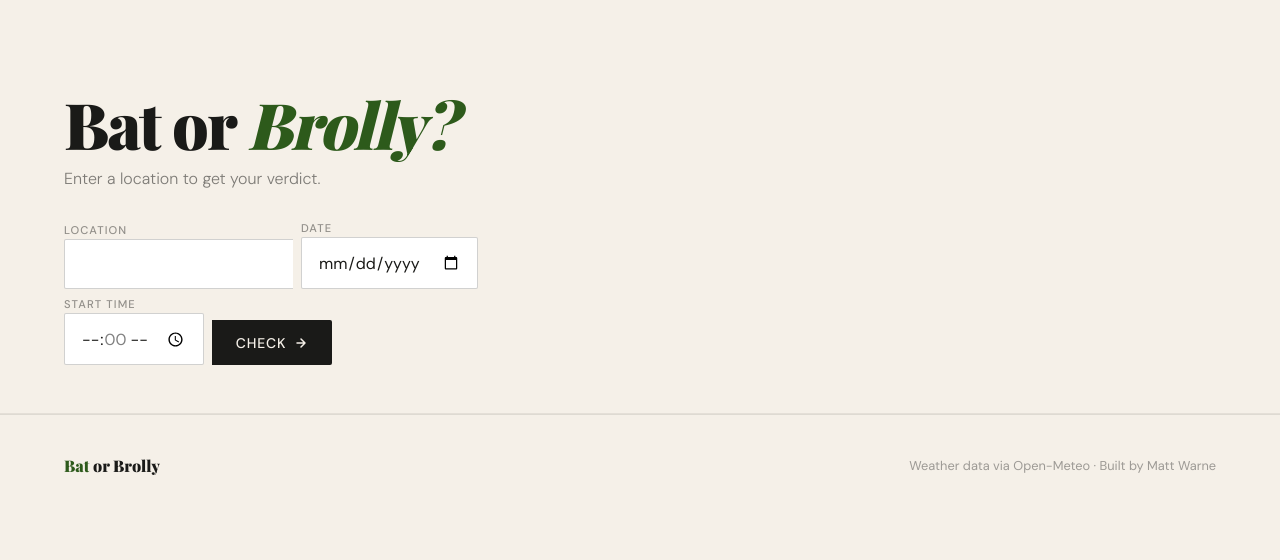
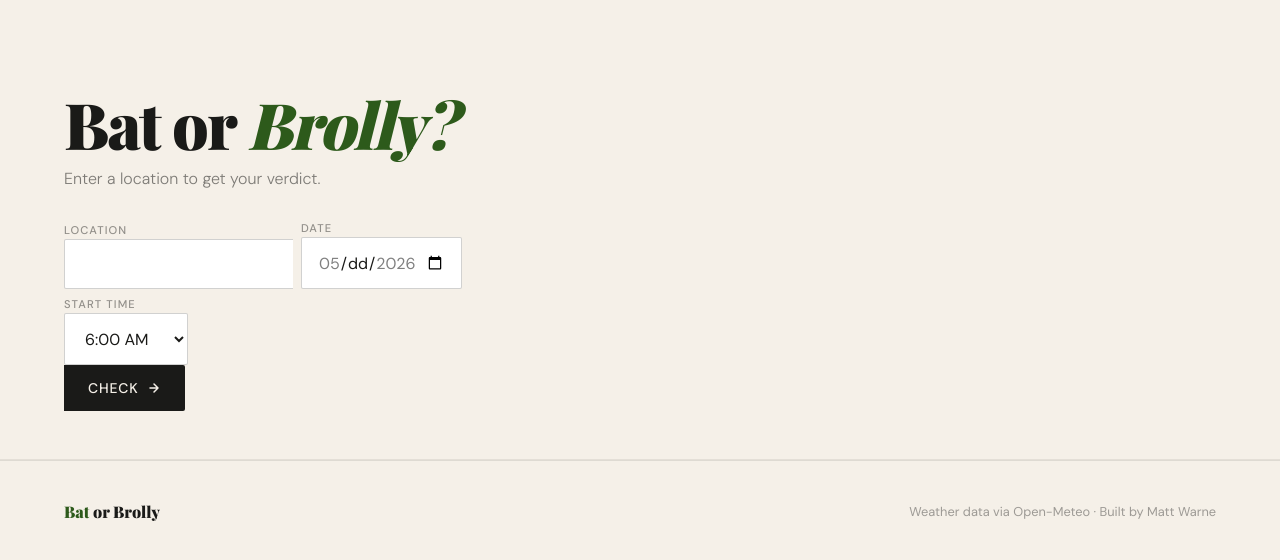
Before and after one commit to MattW-9393/bat-or-brolly, a Flask app: page /bat_or_brolly in a window 1280 px wide. Shown: the part 68-628 px from the top of the page. Run offline with Flask 3, Linux system fonts and the light colour scheme; some libraries are stand-ins or nearby versions; some web fonts are replaced.

Commit message:
Restrict date selection to 7 days & change time picker to select-box

```diff
--- a/bat_or_brolly/__init__.py
+++ b/bat_or_brolly/__init__.py
@@ -2,6 +2,8 @@
 from flask import Flask, request
 from flask import render_template
 from wtforms import Form, StringField, validators
+from datetime import date, timedelta
+
 
 #Adding comment to test GH Actions
 class WeatherForm(Form):
@@ -95,6 +97,8 @@
 
     @app.route('/bat_or_brolly', methods=['GET'])
     def the_app():
+        today = date.today().isoformat()
+        max_date = (date.today() + timedelta(days=7)).isoformat()
         form = WeatherForm(request.args)
         temperature = None
         rainfall = None
@@ -120,7 +124,9 @@
                     location_error = True  # date/time outside forecast window
             else:
                 location_error = True
-        return render_template('app.html', form=form,
+        return render_template('app.html',
+                               today=today, max_date=max_date,
+                               form=form,
                                location_name=location_name,
                                temperature=temperature,
                                rainfall=rainfall,
--- a/bat_or_brolly/templates/app.html
+++ b/bat_or_brolly/templates/app.html
@@ -1,15 +1,18 @@
 <!DOCTYPE html>
 <html lang="en">
+
 <head>
-    <meta charset="UTF-8"/>
-    <meta name="viewport" content="width=device-width, initial-scale=1.0"/>
+    <meta charset="UTF-8" />
+    <meta name="viewport" content="width=device-width, initial-scale=1.0" />
     <title>Bat or Brolly — Check Conditions</title>
-    <link rel="preconnect" href="https://fonts.googleapis.com"/>
-    <link rel="preconnect" href="https://fonts.gstatic.com" crossorigin/>
-    <link href="https://fonts.googleapis.com/css2?family=Playfair+Display:ital,wght@0,700;0,900;1,700&family=DM+Sans:wght@300;400;500&display=swap"
-          rel="stylesheet"/>
-    <link rel="stylesheet" href="{{ url_for('static', filename='style.css') }}"/>
+    <link rel="preconnect" href="https://fonts.googleapis.com" />
+    <link rel="preconnect" href="https://fonts.gstatic.com" crossorigin />
+    <link
+        href="https://fonts.googleapis.com/css2?family=Playfair+Display:ital,wght@0,700;0,900;1,700&family=DM+Sans:wght@300;400;500&display=swap"
+        rel="stylesheet" />
+    <link rel="stylesheet" href="{{ url_for('static', filename='style.css') }}" />
 </head>
+
 <body>
 
     <!-- NAV -->
@@ -38,17 +41,35 @@
                     </div>
                     <div class="search-field-group">
                         <label class="search-label" for="start-date">Date</label>
-                    <input class="search-input" id="start-date" type="date" name="start-date">
+                        <input class="search-input" id="start-date" type="date" name="start-date" min="{{ today }}"
+                            max="{{ max_date }}">
                     </div>
                     <div class="search-field-group">
                         <label class="search-label" for="start-time">Start Time</label>
-                    <input class="search-input" id="start-time" type="time" name="start-time" step="3600">
+                        <select class="search-input" id="start-time" name="start-time">
+                            <option value="06:00">6:00 AM</option>
+                            <option value="07:00">7:00 AM</option>
+                            <option value="08:00">8:00 AM</option>
+                            <option value="09:00">9:00 AM</option>
+                            <option value="10:00">10:00 AM</option>
+                            <option value="11:00">11:00 AM</option>
+                            <option value="12:00">12:00 PM</option>
+                            <option value="13:00">1:00 PM</option>
+                            <option value="14:00">2:00 PM</option>
+                            <option value="15:00">3:00 PM</option>
+                            <option value="16:00">4:00 PM</option>
+                            <option value="17:00">5:00 PM</option>
+                            <option value="18:00">6:00 PM</option>
+                            <option value="19:00">7:00 PM</option>
+                            <option value="20:00">8:00 PM</option>
+                        </select>
+                    </div>
                 </div>
                 <button type="submit" class="search-btn">
                     Check
                     <svg width="14" height="14" viewBox="0 0 14 14" fill="none">
                         <path d="M3 7h8M7 3l4 4-4 4" stroke="currentColor" stroke-width="1.5" stroke-linecap="round"
-                              stroke-linejoin="round"/>
+                            stroke-linejoin="round" />
                     </svg>
                 </button>
         </div>
@@ -68,7 +89,8 @@
     <section class="results-section">
 
         <!-- VERDICT BANNER -->
-    <div class="verdict-banner {% if verdict == 'Game off' or verdict == 'Poor conditions' %}verdict-banner--bad{% elif verdict == 'Excellent conditions' %}verdict-banner--excellent{% endif %}">
+        <div
+            class="verdict-banner {% if verdict == 'Game off' or verdict == 'Poor conditions' %}verdict-banner--bad{% elif verdict == 'Excellent conditions' %}verdict-banner--excellent{% endif %}">
             <div class="verdict-banner-inner">
                 <span class="verdict-location-tag">&#9679; {{ location_name }}</span>
                 <h2 class="verdict-headline">{{ verdict }}</h2>
@@ -95,7 +117,8 @@
             </div>
             <div class="weather-item">
                 <span class="weather-label">Verdict</span>
-            <span class="weather-value {% if verdict == 'Excellent conditions' or verdict == 'Good conditions' %}verdict-good{% else %}verdict-bad{% endif %}">
+                <span
+                    class="weather-value {% if verdict == 'Excellent conditions' or verdict == 'Good conditions' %}verdict-good{% else %}verdict-bad{% endif %}">
                     {{ verdict }}
                 </span>
             </div>
@@ -123,10 +146,8 @@
                     {{ rainfall }}%
                 </span>
                 <span class="condition-card-note">
-          {% if rainfall < 40 %}Low — covers staying off
-          {% elif rainfall < 55 %}Moderate — keep an eye on it
-          {% elif rainfall < 70 %}High — may interrupt play
-          {% else %}Very likely — covers on{% endif %}
+                    {% if rainfall < 40 %}Low — covers staying off {% elif rainfall < 55 %}Moderate — keep an eye on it
+                        {% elif rainfall < 70 %}High — may interrupt play {% else %}Very likely — covers on{% endif %}
                         </span>
             </div>
 
@@ -136,11 +157,8 @@
                     {{ wind }} km/h
                 </span>
                 <span class="condition-card-note">
-          {% if wind < 19 %}Light — no issues
-          {% elif wind < 25 %}Moderate — affects the ball
-          {% elif wind < 30 %}Strong — difficult conditions
-          {% else %}Too windy for play{% endif %}
-        </span>
+                    {% if wind < 19 %}Light — no issues {% elif wind < 25 %}Moderate — affects the ball {% elif wind <
+                        30 %}Strong — difficult conditions {% else %}Too windy for play{% endif %} </span>
             </div>
 
         </div>
@@ -156,4 +174,5 @@
     </footer>
 
 </body>
+
 </html>
```
Lines whose indentation alone changed are shown as unchanged.
